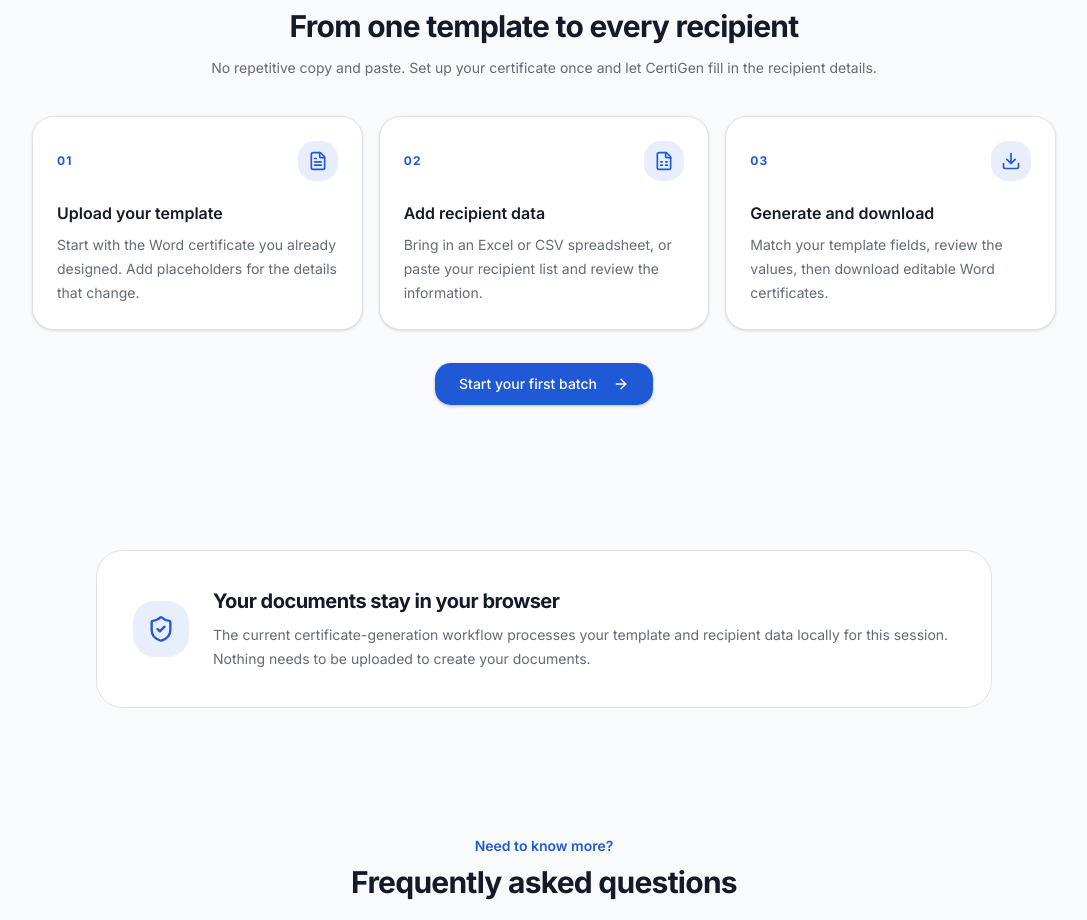
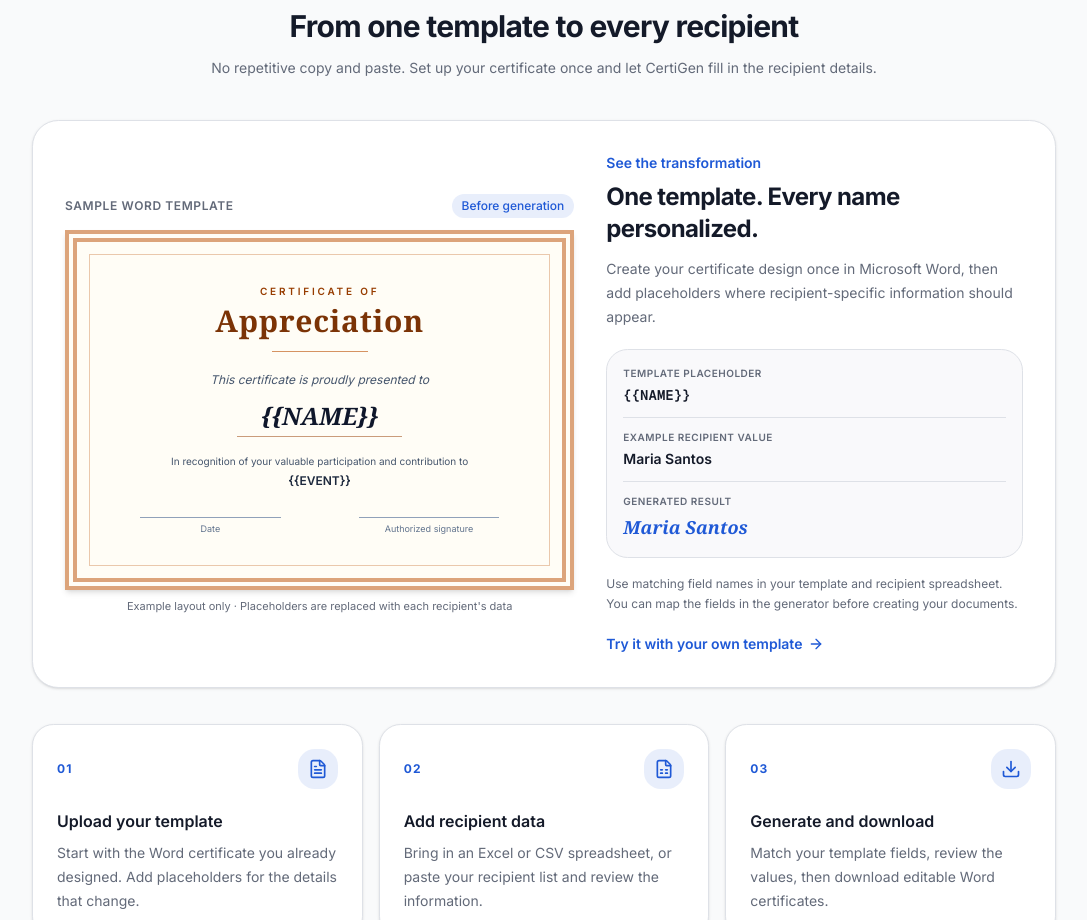
Before and after one commit to Draizen75/CertiGen-Ph, a Next.js app: page / in a window 1280 px wide. Shown: the part 1028-1948 px from the top of the page, without its empty margins (96-1183 px from the left). Built offline with nearby package versions, Linux system fonts and the light colour scheme.

Commit message:
Add sample certificate tutorial preview to landing page

```diff
--- a/app/page.tsx
+++ b/app/page.tsx
@@ -79,6 +79,56 @@ export default function Home() {
             <h2 id="how-title" className="mt-2 text-2xl font-bold tracking-tight sm:text-3xl">From one template to every recipient</h2>
             <p className="mt-3 text-sm leading-6 text-muted-foreground">No repetitive copy and paste. Set up your certificate once and let CertiGen fill in the recipient details.</p>
           </div>
+          <div className="mt-10 grid items-center gap-8 rounded-3xl border bg-card p-5 shadow-sm sm:p-8 lg:grid-cols-[1.1fr_0.9fr]">
+            <div className="mx-auto w-full max-w-xl">
+              <div className="mb-3 flex items-center justify-between text-xs text-muted-foreground">
+                <span className="font-semibold uppercase tracking-wider">Sample Word template</span>
+                <span className="rounded-full bg-primary/10 px-2.5 py-1 font-medium text-primary">Before generation</span>
+              </div>
+              <div className="relative aspect-[1.414/1] overflow-hidden border-[8px] border-double border-amber-700/50 bg-[#fffdf6] p-5 text-center text-slate-800 shadow-md sm:border-[12px] sm:p-8">
+                <div className="pointer-events-none absolute inset-2 border border-amber-700/30 sm:inset-3" />
+                <div className="relative flex h-full flex-col items-center justify-center">
+                  <div className="text-[8px] font-semibold uppercase tracking-[0.28em] text-amber-800 sm:text-[10px]">Certificate of</div>
+                  <div className="mt-1 font-serif text-xl font-bold tracking-wide text-amber-900 sm:text-3xl">Appreciation</div>
+                  <div className="mt-2 h-px w-16 bg-amber-700/60 sm:mt-3 sm:w-24" />
+                  <p className="mt-3 text-[8px] italic text-slate-600 sm:mt-5 sm:text-xs">This certificate is proudly presented to</p>
+                  <p className="mt-2 border-b border-amber-800/50 px-2 pb-1 font-serif text-base font-bold italic text-slate-900 sm:mt-3 sm:px-6 sm:text-2xl">{'{{NAME}}'}</p>
+                  <p className="mt-2 max-w-[85%] text-[7px] leading-relaxed text-slate-600 sm:mt-4 sm:text-[10px]">In recognition of your valuable participation and contribution to</p>
+                  <p className="mt-1 font-semibold text-[8px] text-slate-800 sm:text-xs">{'{{EVENT}}'}</p>
+                  <div className="mt-4 flex w-full justify-around gap-4 sm:mt-7">
+                    <div className="w-1/3 border-t border-slate-400 pt-1 text-[6px] text-slate-500 sm:text-[9px]">Date</div>
+                    <div className="w-1/3 border-t border-slate-400 pt-1 text-[6px] text-slate-500 sm:text-[9px]">Authorized signature</div>
+                  </div>
+                </div>
+              </div>
+              <p className="mt-2 text-center text-[11px] text-muted-foreground">Example layout only · Placeholders are replaced with each recipient's data</p>
+            </div>
+            <div className="text-left">
+              <p className="text-sm font-semibold text-primary">See the transformation</p>
+              <h3 className="mt-2 text-xl font-bold tracking-tight sm:text-2xl">One template. Every name personalized.</h3>
+              <p className="mt-3 text-sm leading-6 text-muted-foreground">Create your certificate design once in Microsoft Word, then add placeholders where recipient-specific information should appear.</p>
+              <div className="mt-5 space-y-3 rounded-2xl border bg-muted/40 p-4">
+                <div>
+                  <p className="text-[10px] font-semibold uppercase tracking-wider text-muted-foreground">Template placeholder</p>
+                  <p className="mt-1 font-mono text-sm font-semibold">{'{{NAME}}'}</p>
+                </div>
+                <div className="h-px bg-border" />
+                <div>
+                  <p className="text-[10px] font-semibold uppercase tracking-wider text-muted-foreground">Example recipient value</p>
+                  <p className="mt-1 text-sm font-semibold text-foreground">Maria Santos</p>
+                </div>
+                <div className="h-px bg-border" />
+                <div>
+                  <p className="text-[10px] font-semibold uppercase tracking-wider text-muted-foreground">Generated result</p>
+                  <p className="mt-1 font-serif text-lg font-bold italic text-primary">Maria Santos</p>
+                </div>
+              </div>
+              <p className="mt-4 text-xs leading-5 text-muted-foreground">Use matching field names in your template and recipient spreadsheet. You can map the fields in the generator before creating your documents.</p>
+              <Link href="/generator" className="mt-5 inline-flex items-center text-sm font-semibold text-primary hover:underline">
+                Try it with your own template <ArrowRight className="ml-1.5 size-4" />
+              </Link>
+            </div>
+          </div>
           <div className="mt-9 grid gap-4 md:grid-cols-3">
             {steps.map(({ number, icon: Icon, title, detail }) => (
               <article key={number} className="rounded-2xl border bg-card p-6 shadow-sm">
```
